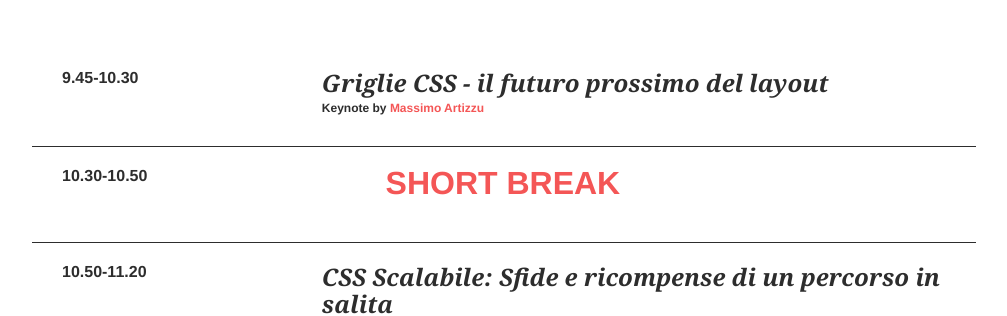
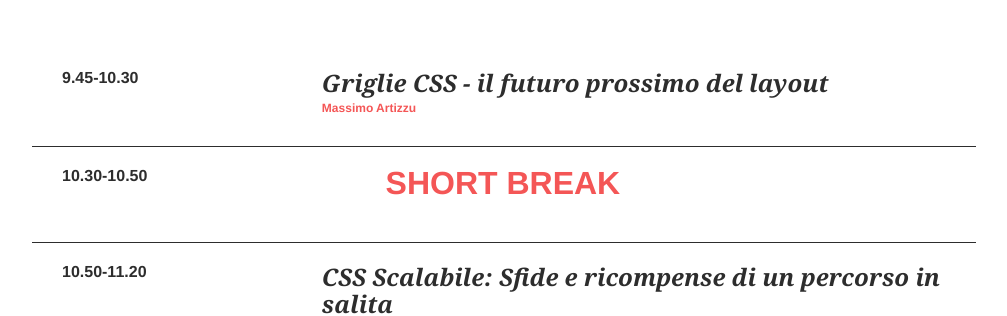
Before and after one commit to GrUSP/2017.cssday.it, a Jekyll site: the page built from schedule.html, in a window 1280 px wide and 900 px high, scrolled down 394 px. Shown: the part 159-475 px from the top of the window, without its empty margins (136-1143 px from the left). Built offline with Jekyll 4.4.1, drawn with Linux system fonts in a browser that asks for light colours; some web fonts are replaced.

Commit message:
schedule fix

```diff
--- a/schedule.html
+++ b/schedule.html
@@ -15,7 +15,7 @@ title: Schedule
         {% include schedule/event.html time='8.30-9.30' title='Check-in' fill='true' %}
         {% include schedule/event.html time='9.30-9.45' title='Presentazione GrUSP' fill='true' %}
 
-        {% include schedule/talk.html time='9.45-10.30' title='Griglie CSS - il futuro prossimo del layout' keynote='false' fill='true' %}
+        {% include schedule/talk.html time='9.45-10.30' title='Griglie CSS - il futuro prossimo del layout'  fill='true' %}
 
         {% include schedule/pause.html time='10.30-10.50' title='Short break' icon="coffee" fill='true' %}
 
@@ -70,7 +70,7 @@ title: Schedule
         {% include schedule/event.html time='8.30-9.30' title='Check-in' fill='true' %}
         {% include schedule/event.html time='9.30-9.45' title='Presentazione GrUSP' fill='true' %}
 
-        {% include schedule/talk.html time='9.45-10.30' title='Griglie CSS - il futuro prossimo del layout' keynote='false' fill='true' %}
+        {% include schedule/talk.html time='9.45-10.30' title='Griglie CSS - il futuro prossimo del layout'  fill='true' %}
 
         {% include schedule/pause.html time='10.30-10.50' title='Short break' icon="coffee" fill='true' %}
 
```
